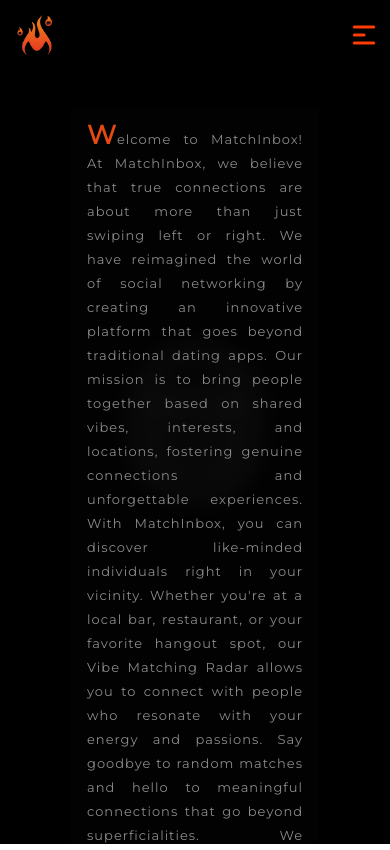
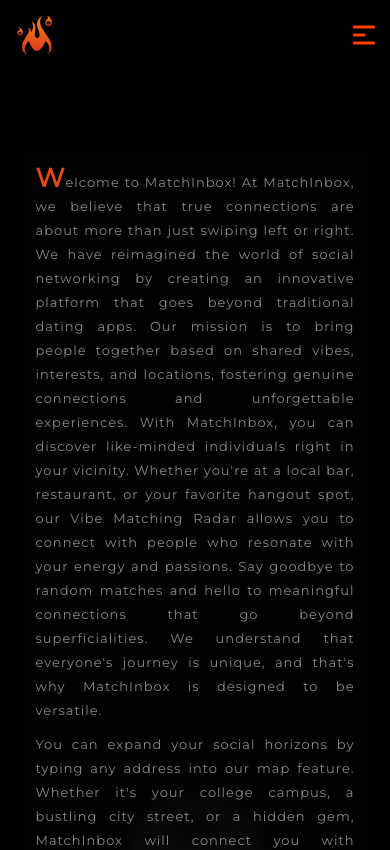
Before and after one commit to Aabiskar-dhenga/MachinBox, a React (Vite) app: page /aboutus in a window 390 px wide. Shown: the top 850 px of the page. Built offline with nearby package versions, Linux system fonts and the light colour scheme.

Commit message:
made responsive

```diff
--- a/src/components/Front/front.css
+++ b/src/components/Front/front.css
@@ -148,7 +148,25 @@
     .gradient_bg{
         background: linear-gradient(155deg,rgb(0 0 0 / 91%),rgb(0 0 0 / 81%) ,rgb(0 0 0 / 52%),rgb(0 0 0 / 33%));
     }
+    .navListing{
+        font-size: 12px;
+    }
 }
+@media screen  and(min-width:990) and (max-width:1100px){
+    .navListing{
+        font-size: 6px;
+    }
+
+}
+
+@media screen and (min-width:992px)and (max-width:1130px){
+    .navListing{
+        font-size: 11px;
+    }
+}
+
+
+
 @media screen and ( min-width:600px) and (max-width:768px) {
     .gradient_bg{
         background: linear-gradient(155deg,rgb(0 0 0 / 91%),rgb(0 0 0 / 81%) ,rgb(0 0 0 / 52%),rgb(0 0 0 / 33%));
--- a/src/components/Navbar/Navbar.css
+++ b/src/components/Navbar/Navbar.css
@@ -3,6 +3,7 @@
     height: 70px;
     width: 100%;
     justify-content: space-between;
+    /* background-color: black; */
     align-items: center;
     padding: 0 2rem;
     position: fixed;
@@ -98,7 +99,7 @@
         padding:  0 5px;
     }
 }
-@media screen and (max-width: 480px) {
+@media screen and (max-width: 992px) {
     .navbar {
       padding: 0 10px;
     }
--- a/src/layouts/NavMenu/NavMenu.jsx
+++ b/src/layouts/NavMenu/NavMenu.jsx
@@ -16,7 +16,7 @@
     <Menu>
       <MenuButton as={Box}>{children}</MenuButton>
       <MenuList>
-        <Link to={"/ourfeatures"}>
+        <Link to={"/"}>
           <MenuItem>OUR FEATURES</MenuItem>
         </Link>
         <Link to={"/product"}>
--- a/src/pages/Privacy Policy/Privacypolicy.css
+++ b/src/pages/Privacy Policy/Privacypolicy.css
@@ -26,6 +26,7 @@
     display: flex;
     flex-direction: column;
     gap: 10px;
+    padding-bottom: 5rem;
     color: rgb(138, 138, 138);}
 .content_main_text{
     margin-bottom: 2rem;
@@ -51,3 +52,13 @@
     .policy_list_inner >li{
         color: gray;
     }
+
+    @media screen  and (max-width:760px){
+        .content_box{
+            width: 100%;
+        }
+        .privacyPolicycontent  {
+            width: 90%;
+            padding: 0;
+        }
+    }
--- a/src/pages/Terms and Condition/Termsandcondition.css
+++ b/src/pages/Terms and Condition/Termsandcondition.css
@@ -13,6 +13,7 @@
     padding: 2rem;
     height: 100%;
     width: 70%;
+    padding-bottom: 5rem;
     overflow-y: scroll;
 }
 
@@ -47,3 +48,16 @@
     .termsandconditionInner >li{
         color: gray;
     }
+
+
+    @media screen  and (max-width:760px){
+        .content_box{
+            width: 100%;
+        }
+        .termsandconditionContent    {
+            width: 90%;
+            padding: 0;
+        }
+
+
+    }
--- a/src/pages/Terms and Condition/Termsandcondition.jsx
+++ b/src/pages/Terms and Condition/Termsandcondition.jsx
@@ -5,7 +5,7 @@
 const Termsandcondition = () => {
   return (
     <div className="termsandconditionParentContainer PrivacypolicyParentContainer frontContainer">
-      <Navbar />;
+      <Navbar />
       <div className="termsandconditionContent  ">
         <div className="content_box">
           {/* <h1>Terms and Conditions </h1> */}
--- a/src/pages/about/Aboutus.css
+++ b/src/pages/about/Aboutus.css
@@ -1,9 +1,10 @@
 .aboutusContainer{
     background-color: black;
-    height: 100vh;color: rgb(138, 138, 138);
+    color: rgb(138, 138, 138);
     width: 100vw;
     display: flex;
     align-items: center;
+    height: 100%;
     justify-content: center;
 
 }
@@ -13,6 +14,7 @@
     height: 100%;
     width:80%;
     padding: 2rem;
+    padding-bottom: 5rem !important;
 
 }
 .about_heading_text{
@@ -44,3 +46,13 @@
     margin: 10px 0;
     display: block;
 } */
+
+
+@media screen and (max-width:780px) {
+    .aboutusContent{
+
+        width:90%;
+padding: 0;
+
+    }
+}
```
